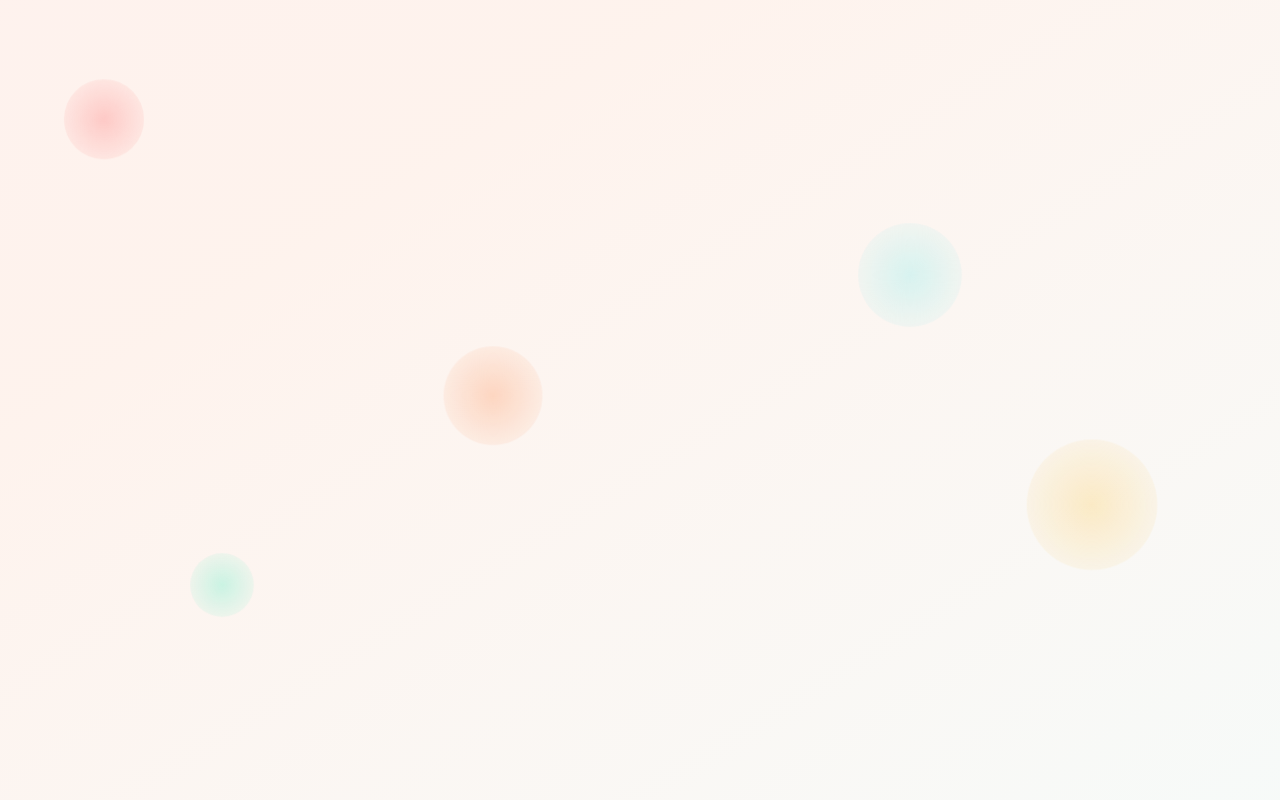
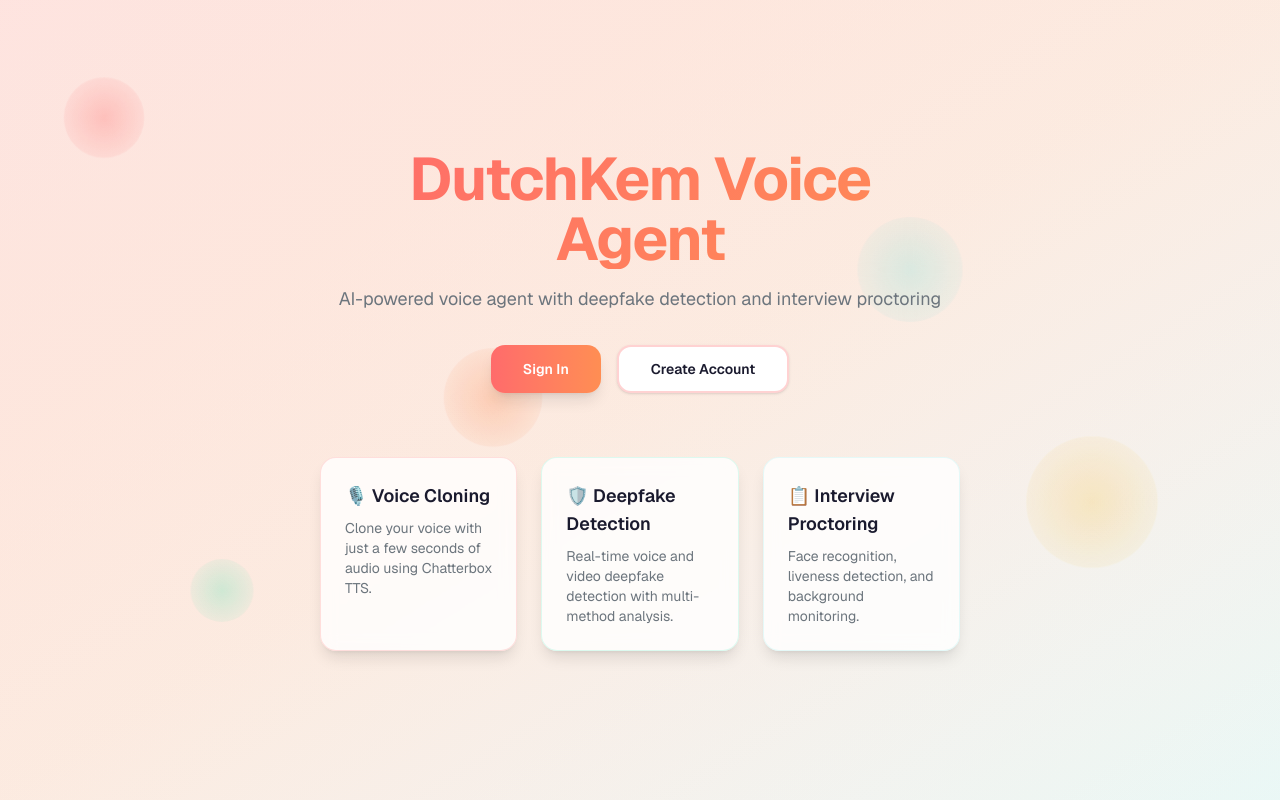
Before and after one commit to dutchkemsystems/dutchkem-voice-agent-v3, a Next.js app in the folder frontend/web/: page / in a window 1280 px wide. Shown: the top 800 px of the page. Built offline with nearby package versions, Linux system fonts and the light colour scheme.

Commit message:
fix(layout): pass children to AnimatedBackground to resolve TS2741 build error

```diff
--- a/frontend/web/src/app/layout.tsx
+++ b/frontend/web/src/app/layout.tsx
@@ -25,8 +25,9 @@ export default function RootLayout({ children }: LayoutProps<"/">) {
       className={`${geistSans.variable} ${geistMono.variable} h-full antialiased`}
     >
       <body className="min-h-full flex flex-col">
-        <AnimatedBackground />
-        {children}
+        <AnimatedBackground>
+          {children}
+        </AnimatedBackground>
       </body>
     </html>
   );
```
